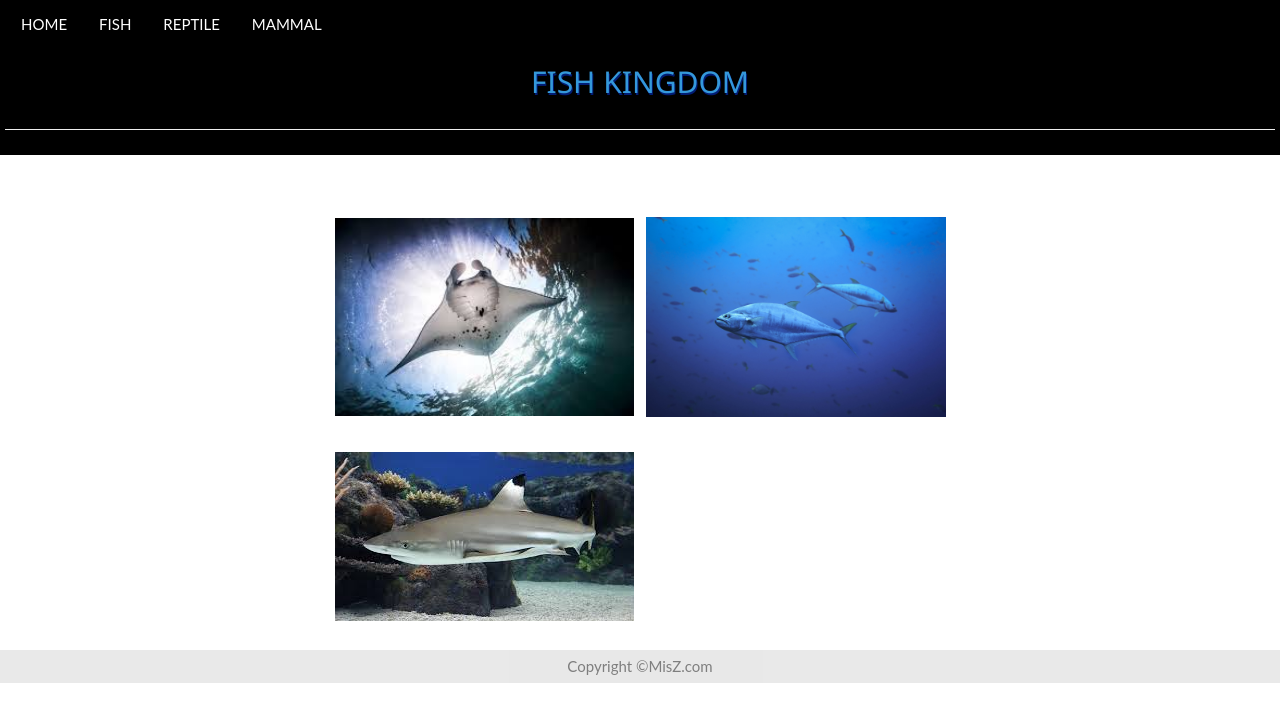
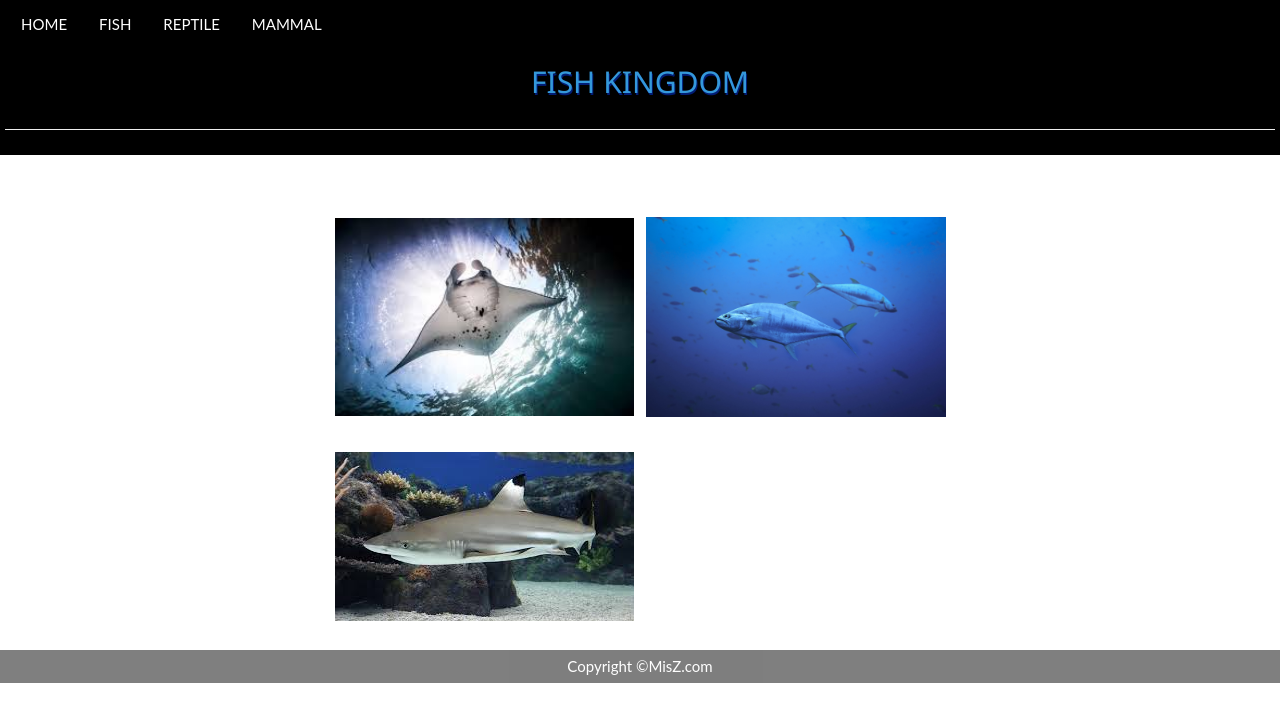
Before and after one commit to Muizani/Muizani.github.io, a plain HTML site: page fish.html in a window 1280 px wide. Drawn offline with nearby package versions, Linux system fonts and the light colour scheme.

Commit message:
Update fish.html

```diff
--- a/fish.html
+++ b/fish.html
@@ -50,9 +50,10 @@
 	opacity: 1;
 	}
 	footer{
-		background-color:lightgray;
+		background-color:black;
+		opacity:0.1;
+		color:white;
 		opacity:0.5;
-		color:black;
 		clear:both;
 		text-align:center;
 		padding:5px;
```
